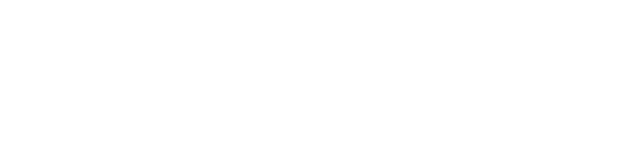
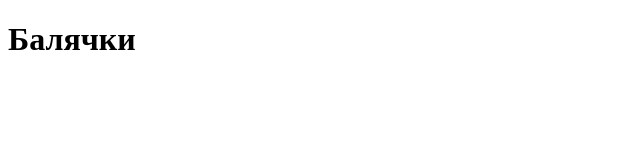
Before and after one commit to Vlad-Losev/Git-Shmit, a plain HTML site: page index.html in a window 1280 px wide. Shown: the whole page, without its empty margins (0-640 px from the left). Drawn offline with Linux system fonts and the light colour scheme.

Commit message:
update index.html

```diff
--- a/index.html
+++ b/index.html
@@ -6,6 +6,6 @@
   <title>Git-Shmit</title>
 </head>
 <body>
-
+  <h1>Балячки</h1>
 </body>
 </html>
```
